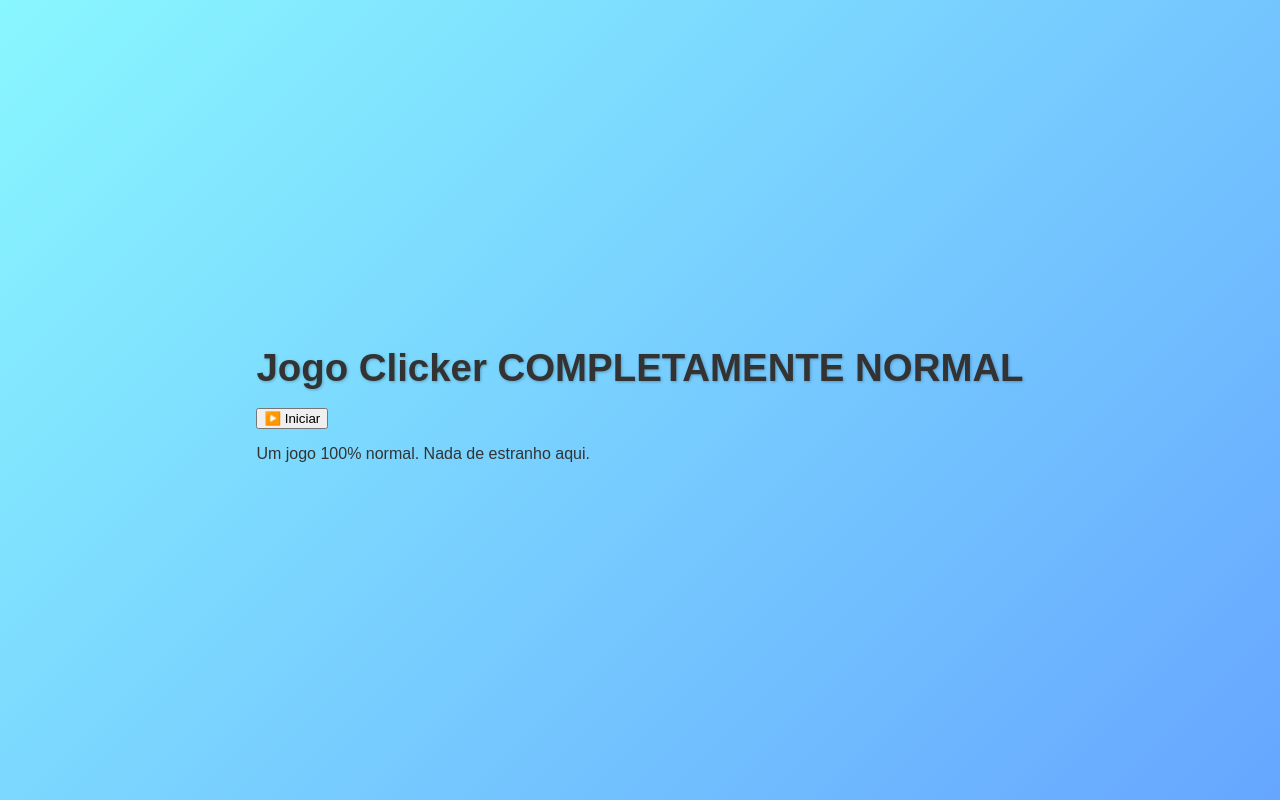
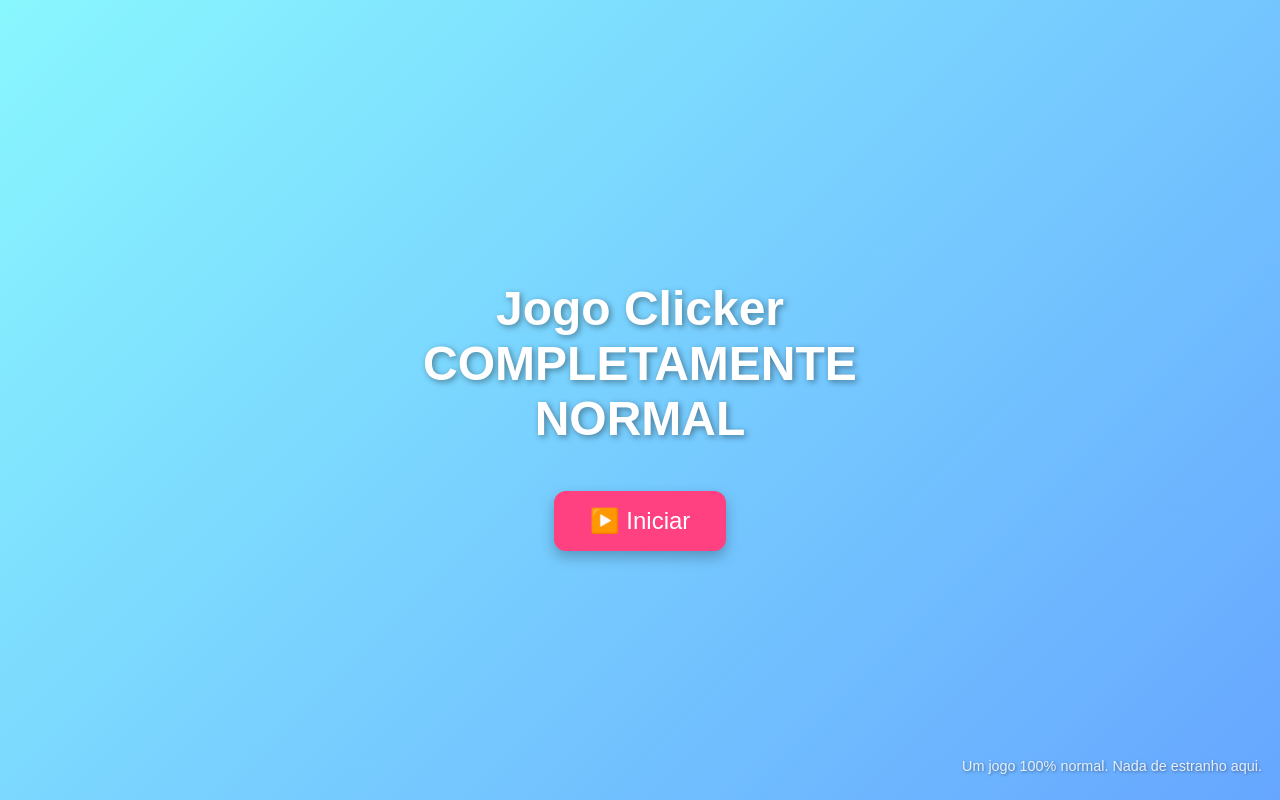
Before and after one commit to batatinha1322/batata, a plain HTML site: page index.html in a window 1280 px wide. Drawn offline with Linux system fonts and the light colour scheme.

Commit message:
Update style.css

```diff
--- a/style.css
+++ b/style.css
@@ -160,3 +160,61 @@ h1 {
   from { opacity: 1; transform: scale(1); }
   to { opacity: 0.6; transform: scale(1.2); }
 }
+/* 🏁 Tela inicial */
+.tela-inicial {
+  position: fixed;
+  inset: 0;
+  background: linear-gradient(135deg, #89f7fe, #66a6ff);
+  display: flex;
+  flex-direction: column;
+  align-items: center;
+  justify-content: center;
+  z-index: 2000;
+  text-align: center;
+  animation: aparecer 0.6s ease-out;
+}
+
+.titulo {
+  font-size: 3em;
+  color: #fff;
+  text-shadow: 2px 2px 6px rgba(0,0,0,0.4);
+  margin-bottom: 25px;
+  max-width: 600px;
+}
+
+.botao-inicial {
+  background: #ff4081;
+  color: white;
+  border: none;
+  border-radius: 12px;
+  padding: 16px 36px;
+  font-size: 1.5em;
+  margin-top: 20px;
+  cursor: pointer;
+  box-shadow: 0 6px 14px rgba(0, 0, 0, 0.25);
+  transition: transform 0.2s, background 0.2s;
+}
+
+.botao-inicial:hover {
+  background: #ff5b93;
+  transform: scale(1.05);
+}
+
+.creditos {
+  position: absolute;
+  bottom: 12px;
+  right: 18px;
+  font-size: 0.9em;
+  color: rgba(255,255,255,0.85);
+  text-shadow: 1px 1px 3px rgba(0,0,0,0.4);
+}
+
+@keyframes aparecer {
+  from { opacity: 0; transform: scale(1.05); }
+  to { opacity: 1; transform: scale(1); }
+}
+
+@keyframes fadeIn {
+  from { opacity: 0; transform: scale(0.97); }
+  to { opacity: 1; transform: scale(1); }
+}
```
